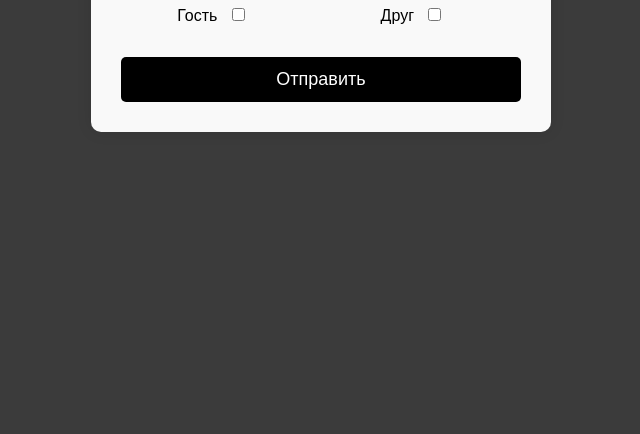
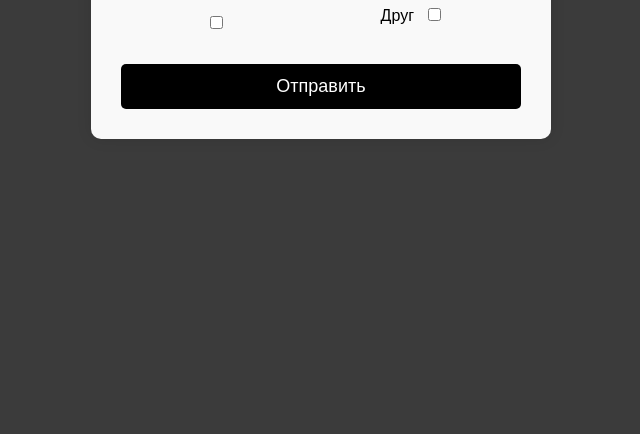
Before and after one commit to LexusQr/CheckIn, a plain HTML site: page index.html in a window 1280 px wide. Shown: the part 406-840 px from the top of the page, without its empty margins (319-959 px from the left). Drawn offline with Linux system fonts and the light colour scheme.

Commit message:
Update index.html

```diff
--- a/index.html
+++ b/index.html
@@ -112,9 +112,8 @@
     <div class="container">
         <h1>Добро пожаловать!</h1>
         <div id="guest-info" class="checkbox-group">
-            <p id="guest-name"></p>
             <label>
-                Гость
+                <p id="guest-name"></p>
                 <input type="checkbox" id="guest-checkbox">
             </label>
             <label>
```
